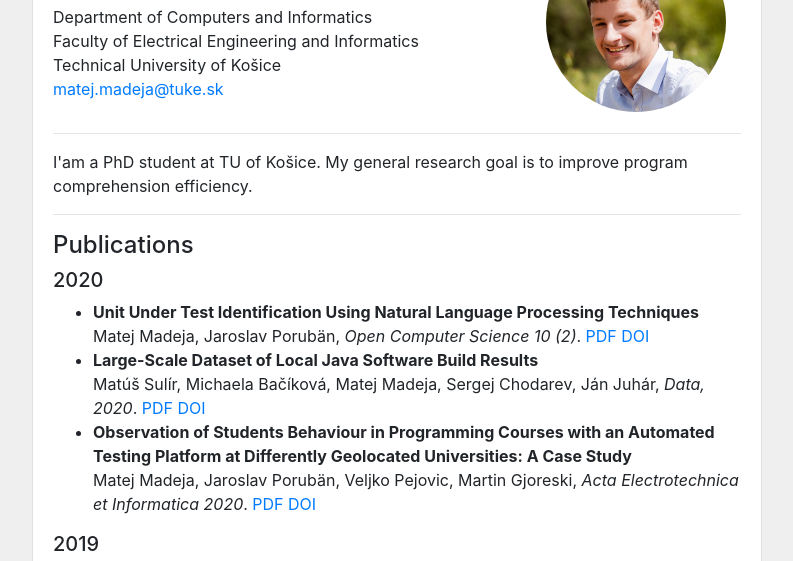
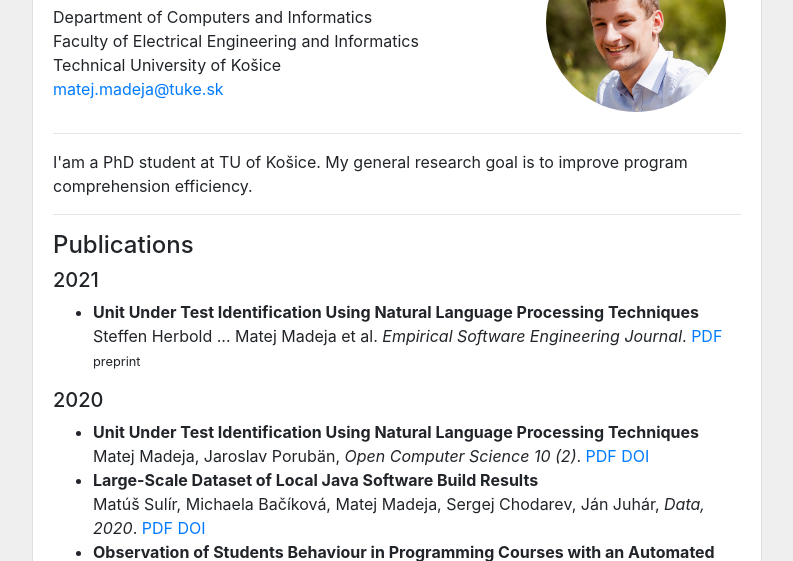
Before and after one commit to madeja/madeja.github.io, a website: page index.html in a window 1280 px wide. Shown: the part 169-730 px from the top of the page, without its empty margins (243-1036 px from the left). Drawn offline with Linux system fonts and the light colour scheme.

Commit message:
bugfix publication

```diff
--- a/index.html
+++ b/index.html
@@ -96,6 +96,18 @@
             <hr>
             <p>
               <h4>Publications</h4>
+              <h5>2021</h5>
+                <ul>
+                  <li>
+                    <strong>
+                      Unit Under Test Identification Using Natural Language Processing Techniques
+                    </strong>
+                    <br /> Steffen Herbold ... Matej Madeja et al. <em>Empirical Software Engineering Journal</em>.
+                    <a href="publications/21-emse-bugfix.pdf">PDF</a>
+                    <!-- <a href="https://doi.org/10.1515/comp-2020-0150">DOI</a> -->
+                    <small>preprint</small>
+                  </li>
+                </ul>
               <h5>2020</h5>
                 <ul>
                   <li>
```
Also changed, not shown: 1 other file.
